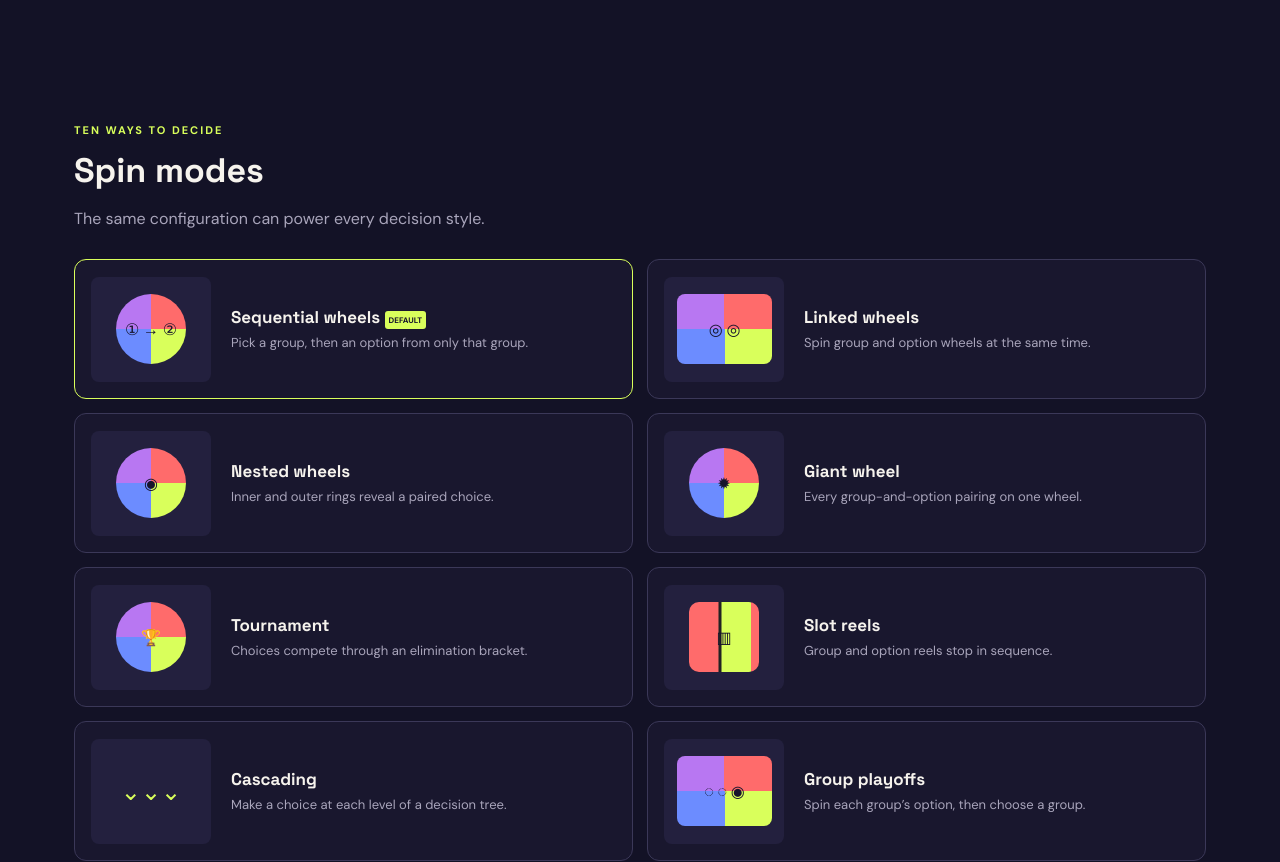
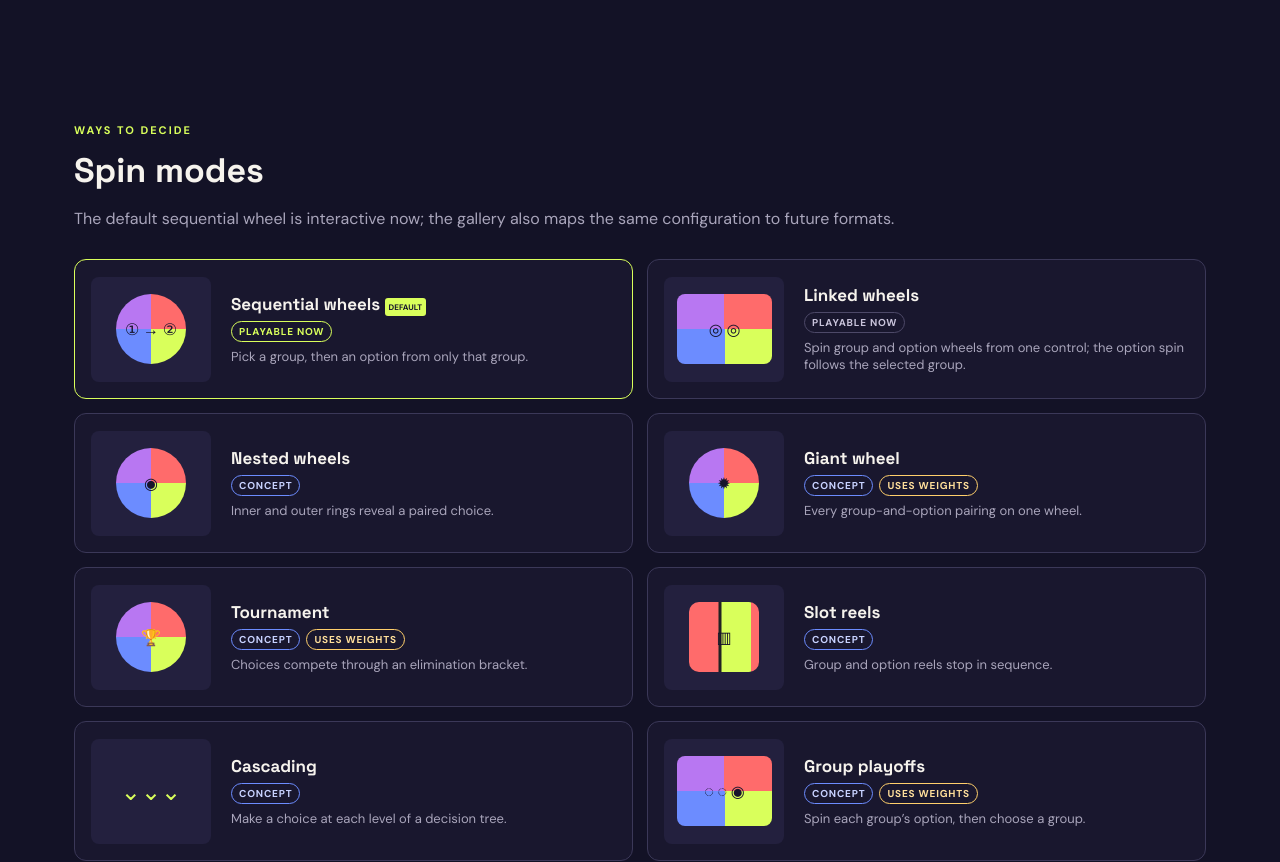
Before and after one commit to shane424/WheelinWheelsSelector, a React (Vite) app: page / in a window 1280 px wide. Shown: the part 1562-2424 px from the top of the page. Built offline with nearby package versions, Linux system fonts and the light colour scheme.

Commit message:
Add mode status badges

```diff
--- a/src/Modes.jsx
+++ b/src/Modes.jsx
@@ -1,4 +1,28 @@
+const statusLabels = {
+  implemented: 'Playable now',
+  planned: 'Playable now',
+  concept: 'Concept',
+};
+
 const modes = [
- ['① → ②','Sequential wheels','Pick a group, then an option from only that group.'],['◎ ◎','Linked wheels','Spin group and option wheels at the same time.'],['◉','Nested wheels','Inner and outer rings reveal a paired choice.'],['✹','Giant wheel','Every group-and-option pairing on one wheel.'],['🏆','Tournament','Choices compete through an elimination bracket.'],['▥','Slot reels','Group and option reels stop in sequence.'],['⌄⌄⌄','Cascading','Make a choice at each level of a decision tree.'],['◌ ◌ ◉','Group playoffs','Spin each group’s option, then choose a group.'],['✕ ◯','Knockout spins','Remove each selection until one remains.'],['Ⅰ Ⅱ Ⅲ','Ranked pointers','Multiple pointers produce a ranked shortlist.']
+  { icon: '① → ②', name: 'Sequential wheels', description: 'Pick a group, then an option from only that group.', status: 'implemented' },
+  { icon: '◎ ◎', name: 'Linked wheels', description: 'Spin group and option wheels from one control; the option spin follows the selected group.', status: 'planned' },
+  { icon: '◉', name: 'Nested wheels', description: 'Inner and outer rings reveal a paired choice.', status: 'concept' },
+  { icon: '✹', name: 'Giant wheel', description: 'Every group-and-option pairing on one wheel.', status: 'concept', usesWeights: true },
+  { icon: '🏆', name: 'Tournament', description: 'Choices compete through an elimination bracket.', status: 'concept', usesWeights: true },
+  { icon: '▥', name: 'Slot reels', description: 'Group and option reels stop in sequence.', status: 'concept' },
+  { icon: '⌄⌄⌄', name: 'Cascading', description: 'Make a choice at each level of a decision tree.', status: 'concept' },
+  { icon: '◌ ◌ ◉', name: 'Group playoffs', description: 'Spin each group’s option, then choose a group.', status: 'concept', usesWeights: true },
+  { icon: '✕ ◯', name: 'Knockout spins', description: 'Remove each selection until one remains.', status: 'concept' },
+  { icon: 'Ⅰ Ⅱ Ⅲ', name: 'Ranked pointers', description: 'Multiple pointers produce a ranked shortlist.', status: 'concept', usesWeights: true },
+  { icon: '⫶', name: 'Plinko board', description: 'Drop a puck through pins into weighted outcome slots.', status: 'concept', usesWeights: true },
+  { icon: '⛳', name: 'Skee-ball', description: 'Roll toward targets that map to groups, options, or point tiers.', status: 'concept', usesWeights: true },
+  { icon: '◍', name: 'Pachinko', description: 'Let a ball bounce through pegs into choice pockets.', status: 'concept', usesWeights: true },
+  { icon: '● ↘', name: 'Marble race', description: 'Marbles race through lanes until the first finisher chooses.', status: 'concept' },
+  { icon: '⚂', name: 'Dice table', description: 'Map dice totals or custom faces to choices.', status: 'concept', usesWeights: true },
+  { icon: '🂠', name: 'Card draw', description: 'Draw from a shuffled deck of group and option cards.', status: 'concept', usesWeights: true },
+  { icon: '🎟', name: 'Raffle', description: 'Pull a ticket from an entry pool built from the same options.', status: 'concept', usesWeights: true },
+  { icon: '◎', name: 'Dart board', description: 'Throw at target regions that represent available choices.', status: 'concept', usesWeights: true },
 ];
-export function Modes(){return <section className="modes" aria-labelledby="modes-title"><span className="eyebrow">TEN WAYS TO DECIDE</span><h2 id="modes-title">Spin modes</h2><p className="muted">The same configuration can power every decision style.</p><div className="mode-grid">{modes.map((m,i)=><article className={`mode-card ${i===0?'active':''}`} key={m[1]}><div className={`mode-demo demo-${i}`} aria-hidden="true"><span>{m[0]}</span></div><div><h3>{m[1]} {i===0&&<em>DEFAULT</em>}</h3><p>{m[2]}</p></div></article>)}</div></section>}
+
+export function Modes(){return <section className="modes" aria-labelledby="modes-title"><span className="eyebrow">WAYS TO DECIDE</span><h2 id="modes-title">Spin modes</h2><p className="muted">The default sequential wheel is interactive now; the gallery also maps the same configuration to future formats.</p><div className="mode-grid">{modes.map((m,i)=><article className={`mode-card ${m.status==='implemented'?'active':''}`} key={m.name}><div className={`mode-demo demo-${i}`} aria-hidden="true"><span>{m.icon}</span></div><div><h3>{m.name} {m.status==='implemented'&&<em>DEFAULT</em>}</h3><div className="mode-badges"><span className={`mode-badge ${m.status}`}>{statusLabels[m.status]}</span>{m.usesWeights&&<span className="mode-badge weight">Uses weights</span>}</div><p>{m.description}</p></div></article>)}</div></section>}
```
Also changed, not shown: src/styles.css, 1 other file (tests, documents, lock files or other folders).
